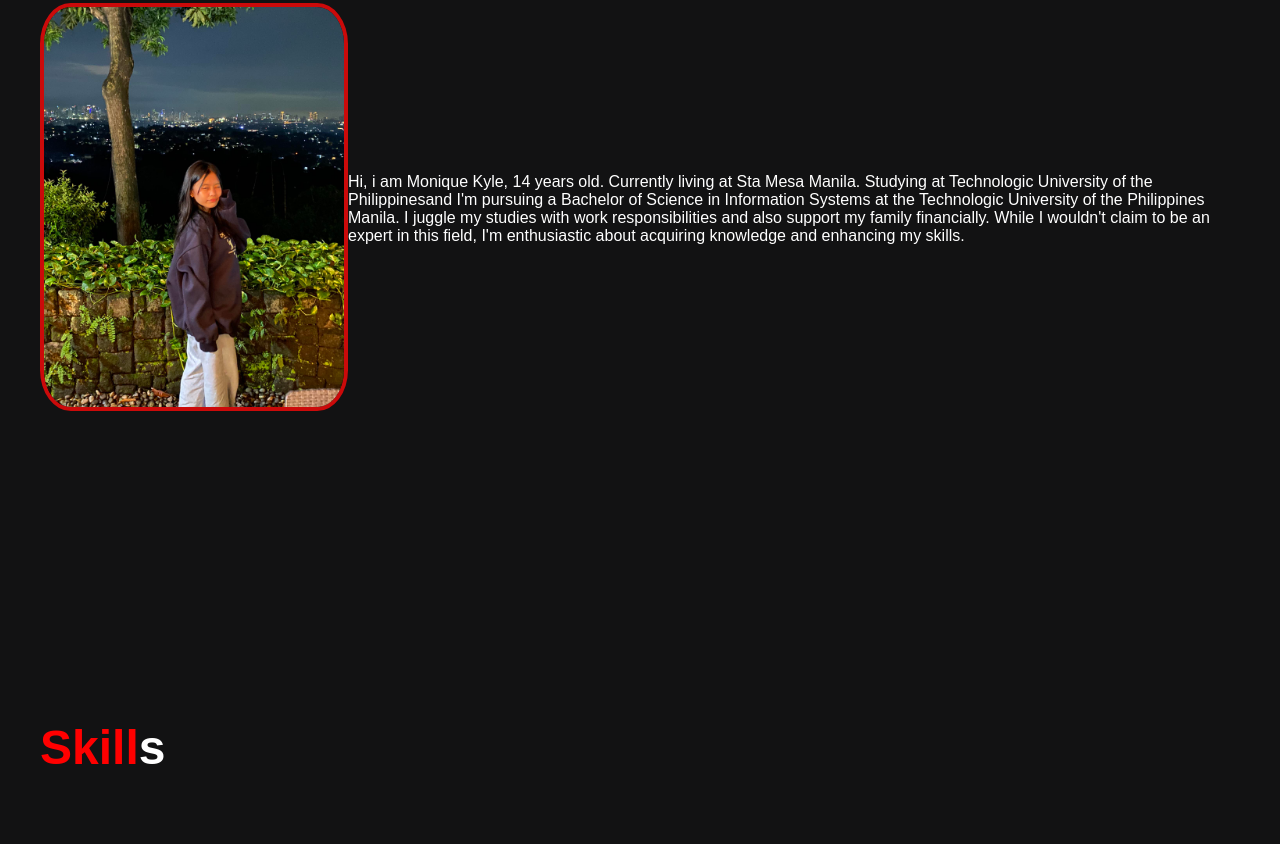
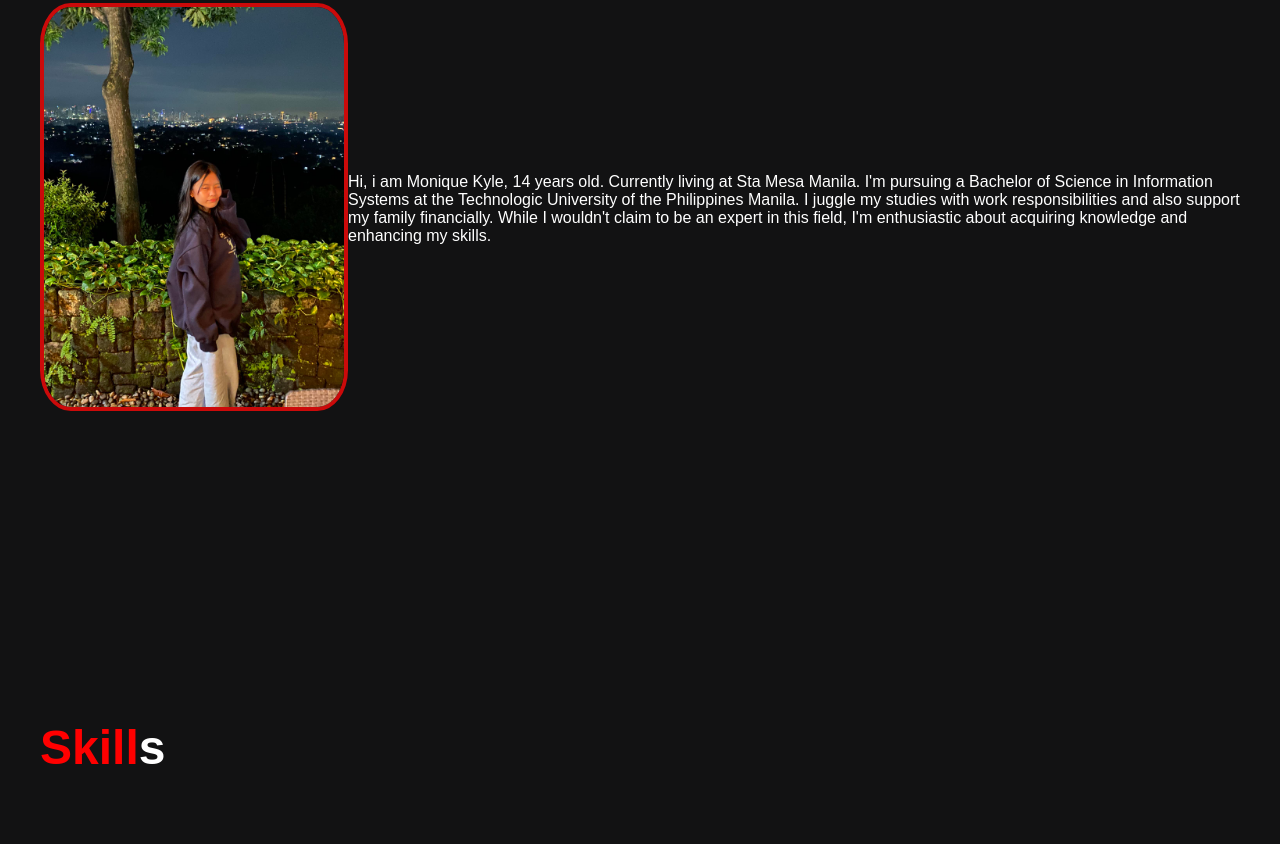
Before and after one commit to Moniquekyle/Cabigting-Portfolio, a plain HTML site: page index.html in a window 1280 px wide. Shown: the part 1016-1860 px from the top of the page. Drawn offline with nearby package versions, Linux system fonts and the light colour scheme.

Commit message:
update
html and style

```diff
--- a/index.html
+++ b/index.html
@@ -85,11 +85,12 @@
           </div>
           <div class="about-detail-container">
                 <p>
-Hi, i am Monique Kyle, 14 years old. Currently living at Sta Mesa Manila. Studying at Technologic
-University of the Philippinesand I'm pursuing a Bachelor of Science in Information Systems at the Technologic University
+Hi, i am Monique Kyle, 14 years old. Currently living at Sta Mesa Manila.
+I'm pursuing a Bachelor of Science in Information Systems at the Technologic University
 of the Philippines Manila. I juggle my studies with work responsibilities and also support my
 family financially. While I wouldn't claim to be an expert in this field, I'm enthusiastic about
- acquiring knowledge and enhancing my skills.</p>
+ acquiring knowledge and enhancing my skills.
+              </p>
 
             </div>
           </div>
--- a/style.css
+++ b/style.css
@@ -964,6 +964,8 @@ input[type=submit] {
   border: 2px solid #860404;
   color:white;
   margin:auto;
+  width: 100px;
+  font-size: 1.2rem;
 }
 
 
@@ -977,6 +979,7 @@ input[type=submit]:hover {
   border: 2px solid #860404;
   padding: 50px;
   margin: 5px;
+
 }
 
 /************************ Footer ************************/
```
